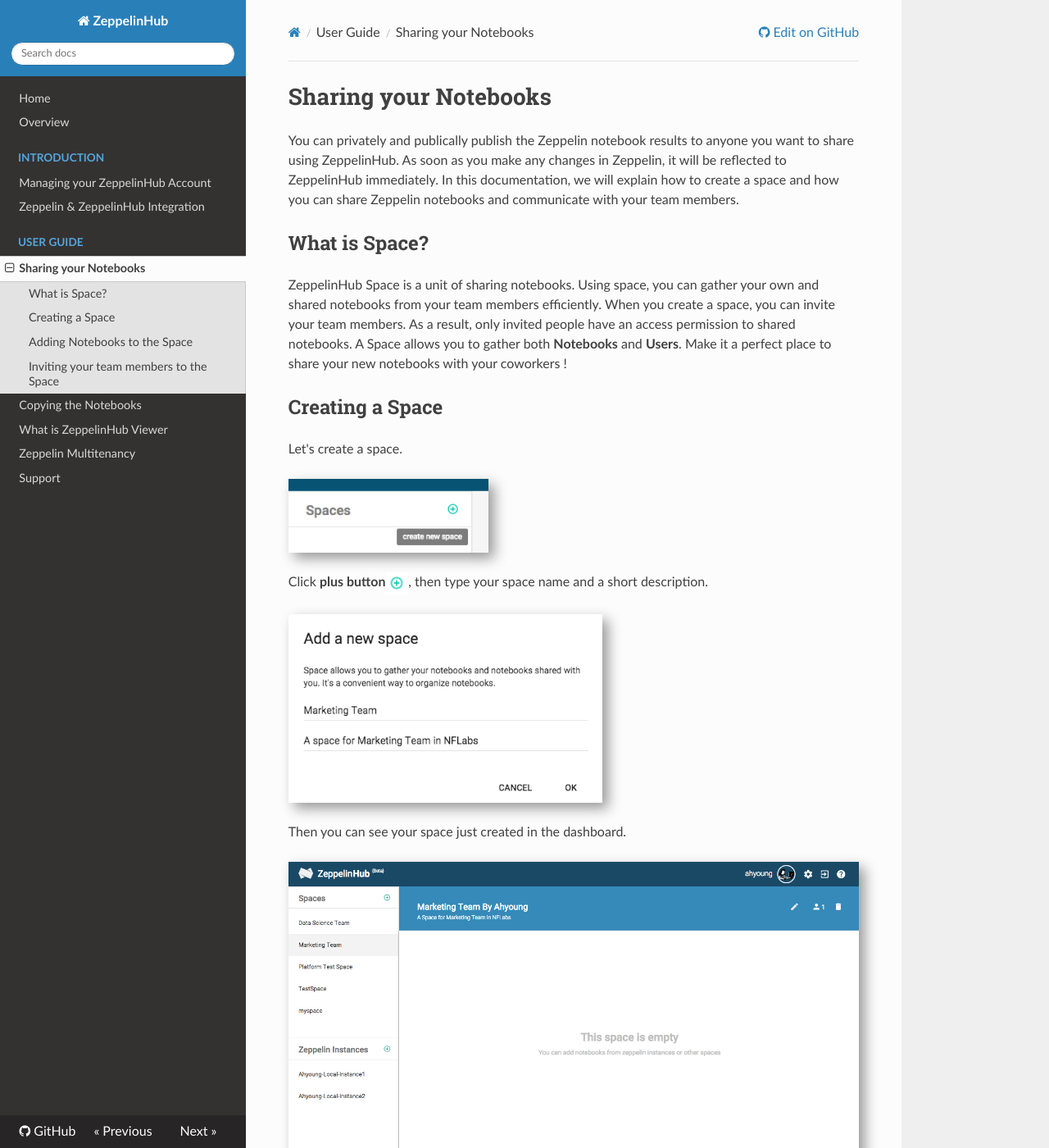
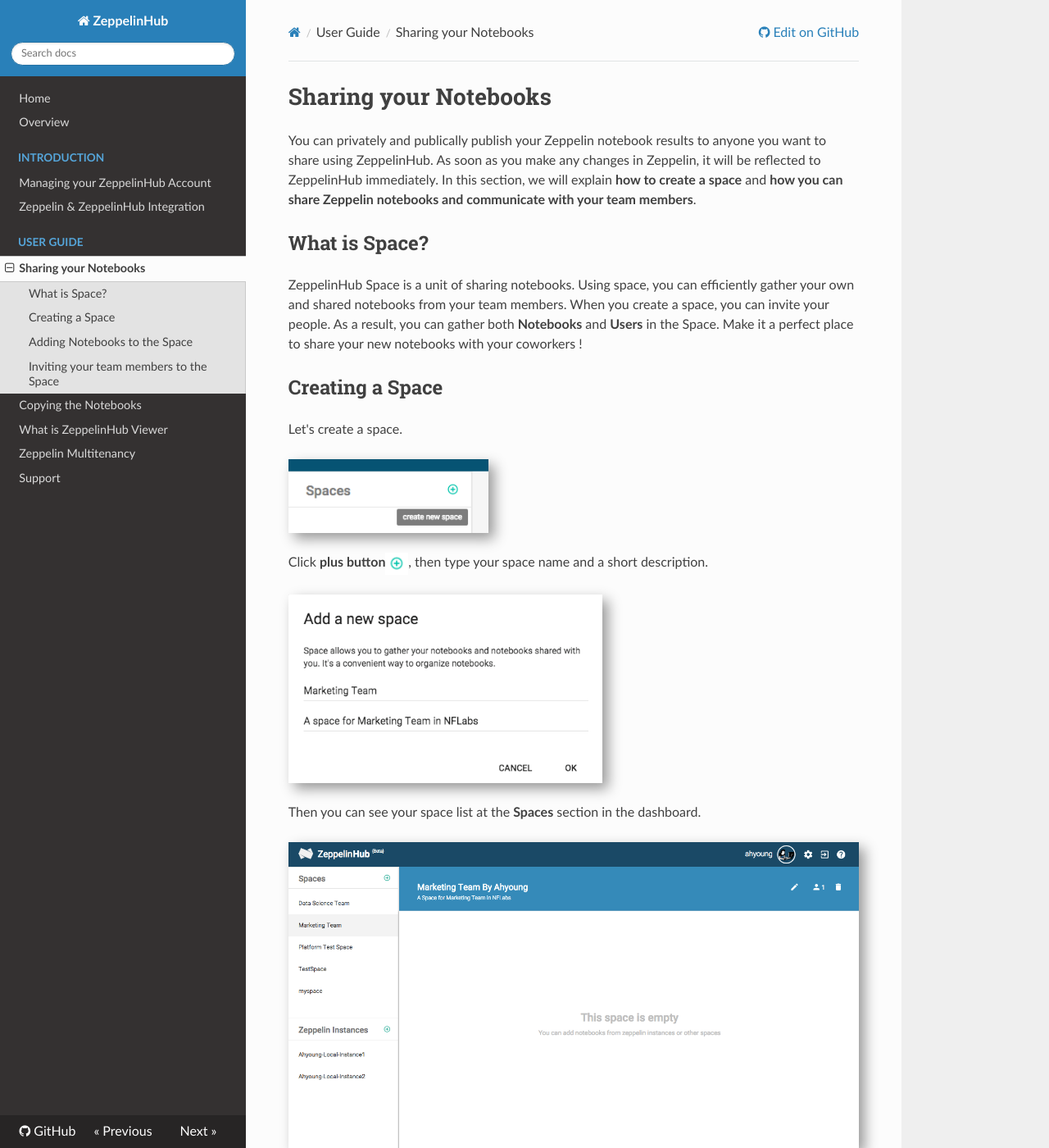
Before and after one commit to jacksu/zeppelinhub-documentation, an MkDocs documentation site: the page built from docs/sharing_notebooks.md, in a window 1280 px wide and 1400 px high. Shown: the whole window at 82% size. Built offline with MkDocs 1.6.1, drawn with Linux system fonts in a browser that asks for light colours; nearby versions of some CDN libraries; old or Windows-style settings are respelled for this version of MkDocs; some of the changed text lies outside the part shown.

Commit message:
Fix some typos and grammar errors in sharing_notebooks.md

```diff
--- a/docs/sharing_notebooks.md
+++ b/docs/sharing_notebooks.md
@@ -1,10 +1,10 @@
 # Sharing your Notebooks
 
-You can privately and publically publish the Zeppelin notebook results to anyone you want to share using ZeppelinHub. As soon as you make any changes in Zeppelin, it will be reflected to ZeppelinHub immediately. In this documentation, we will explain how to create a space and how you can share Zeppelin notebooks and communicate with your team members.
+You can privately and publically publish your Zeppelin notebook results to anyone you want to share using ZeppelinHub. As soon as you make any changes in Zeppelin, it will be reflected to ZeppelinHub immediately. In this section, we will explain **how to create a space** and **how you can share Zeppelin notebooks and communicate with your team members**.
 
 
 ## What is Space?
-ZeppelinHub Space is a unit of sharing notebooks. Using space, you can gather your own and shared notebooks from your team members efficiently. When you create a space, you can invite your team members. As a result, only invited people have an access permission to shared notebooks. A Space allows you to gather both **Notebooks** and **Users**. Make it a perfect place to share your new notebooks with your coworkers !
+ZeppelinHub Space is a unit of sharing notebooks. Using space, you can efficiently gather your own and shared notebooks from your team members. When you create a space, you can invite your people. As a result, you can gather both **Notebooks** and **Users** in the Space. Make it a perfect place to share your new notebooks with your coworkers !
 
 ## Creating a Space
 Let's create a space.
@@ -15,16 +15,16 @@
 
 <img src="../img/type_space_name.png" width="55%" height="55%" style="box-shadow: 7px 7px 15px #999999;"/>
 
-Then you can see your space just created in the dashboard.
+Then you can see your space list at the **Spaces** section in the dashboard.
 
 <img src="../img/after_add_space.png" width="100%" height="100%" style="box-shadow: 7px 7px 15px #999999;"/>
 
-You can identify the notebook information in the Space such as **the origin Zeppelin instance name of this notebook**, **the notebook creator name** and **the date of Last update**.
+You can identify the notebook information in the Space such as **the origin Zeppelin instance name of this notebook**, **the notebook creator name** and **the date of last update**.
 
 ## Adding Notebooks to the Space
-There are two ways for publishing a Notebook to a Space.
+There are two ways for publishing a notebook from your Zeppelin instance to the Space.
 
-1. Just **Drag and Drop** your notebook to the space.
+1. Just **Drag and Drop** your notebook to the space name in the dashboard.
 	<img src="../img/share_notebooks_drag.gif" width="100%" height="100%" style="box-shadow: 7px 7px 15px #999999;"/>
 
 	<br/ >
```
